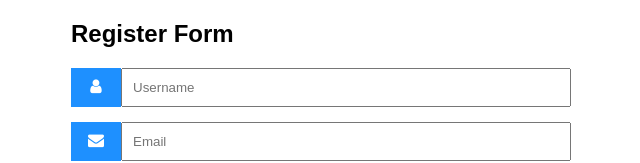
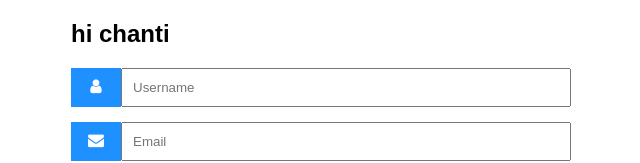
Before and after one commit to venkatesh06119/docker-project, a plain HTML site: page index.html in a window 1280 px wide. Shown: the top 163 px of the page, without its empty margins (319-959 px from the left). Drawn offline with Linux system fonts and the light colour scheme.

Commit message:
Update index.html

```diff
--- a/index.html
+++ b/index.html
@@ -52,7 +52,7 @@ body {font-family: Arial, Helvetica, sans-serif;}
 <body>
 
 <form action="/action_page.php" style="max-width:500px;margin:auto">
-  <h2>Register Form</h2>
+  <h2>hi chanti</h2>
   <div class="input-container">
     <i class="fa fa-user icon"></i>
     <input class="input-field" type="text" placeholder="Username" name="usrnm">
```
